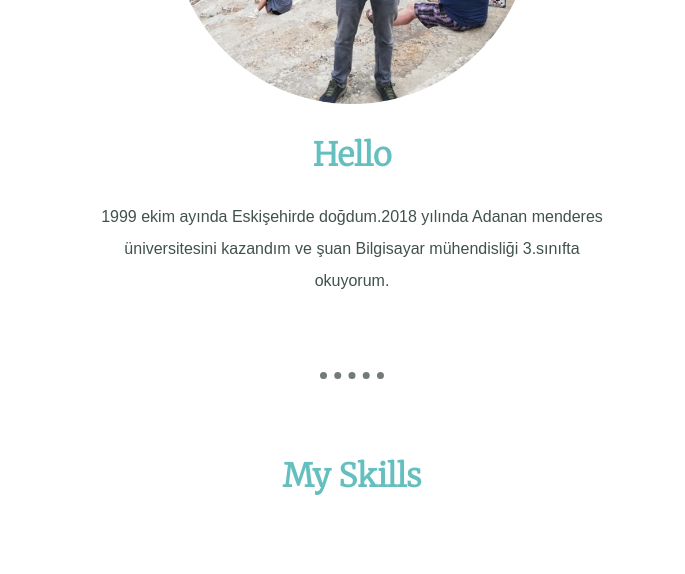
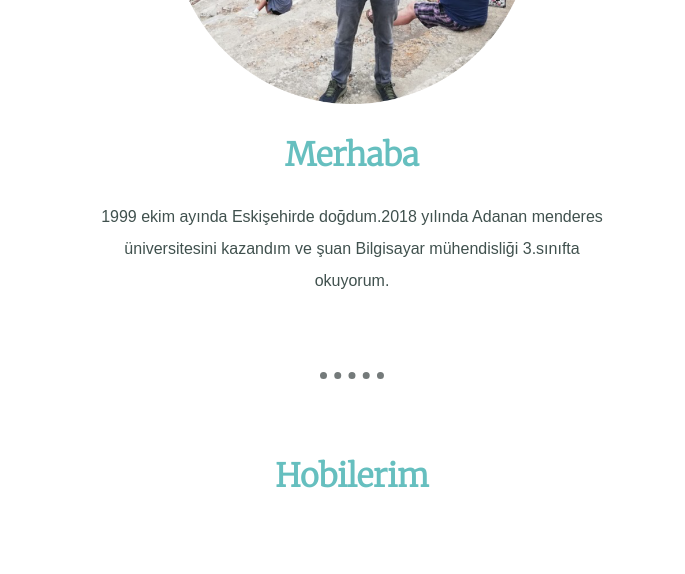
Before and after one commit to AbdullahSezdi/MyFirstWebsiteWithCss, a plain HTML site: page index.html in a window 1280 px wide. Shown: the part 1160-1734 px from the top of the page, without its empty margins (288-973 px from the left). Drawn offline with Linux system fonts and the light colour scheme.

Commit message:
Update index.html

```diff
--- a/index.html
+++ b/index.html
@@ -21,12 +21,12 @@
     <div class="mid-container">
         <div class="profile">
             <img class="profile-foto" src="images/circle-cropped.png" alt="">
-            <h2>Hello</h2>
+            <h2>Merhaba</h2>
             <p>1999 ekim ayında Eskişehirde doğdum.2018 yılında Adanan menderes üniversitesini kazandım ve şuan Bilgisayar mühendisliği 3.sınıfta okuyorum.</p>
         </div>
         <hr>
         <div class="Skilss">
-            <h2 style="text-align: center;">My Skills</h2>
+            <h2 style="text-align: center;">Hobilerim</h2>
             <div class="skill-row">
             <img class="center-img" id="btc" src="https://media.giphy.com/media/niy4wlySGK94i9qS48/giphy.gif" alt="">
             <h3 class="center">Blockchain & Kriptopara</h3>
@@ -45,7 +45,7 @@
             <h2 class="center">Benimle İletişime Geç</h2>
             <h3 class="center">Sende kendi kendine öğrenmeye meraklıysan</h3>
             <p>Birbirimizden pek çok şey öğrenebiliriz.</p>
-            <a href="abdullahsezeies@gmail.com" class="BUTTON_CNJ">CONTACT ME</a>
+            <a href="abdullahsezeies@gmail.com" class="BUTTON_CNJ">MESAJ GÖNDER</a>
         </div>
 
 
```
